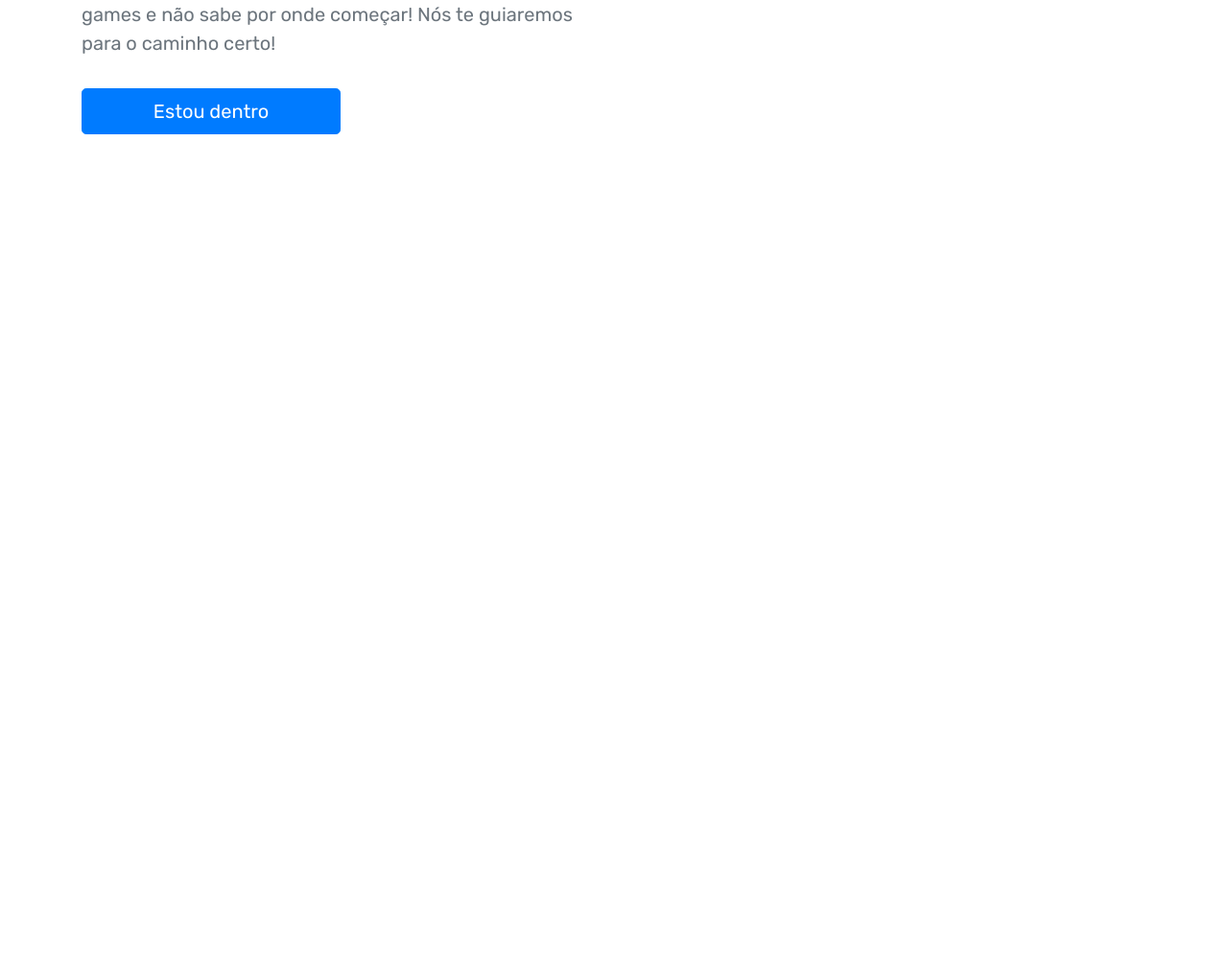
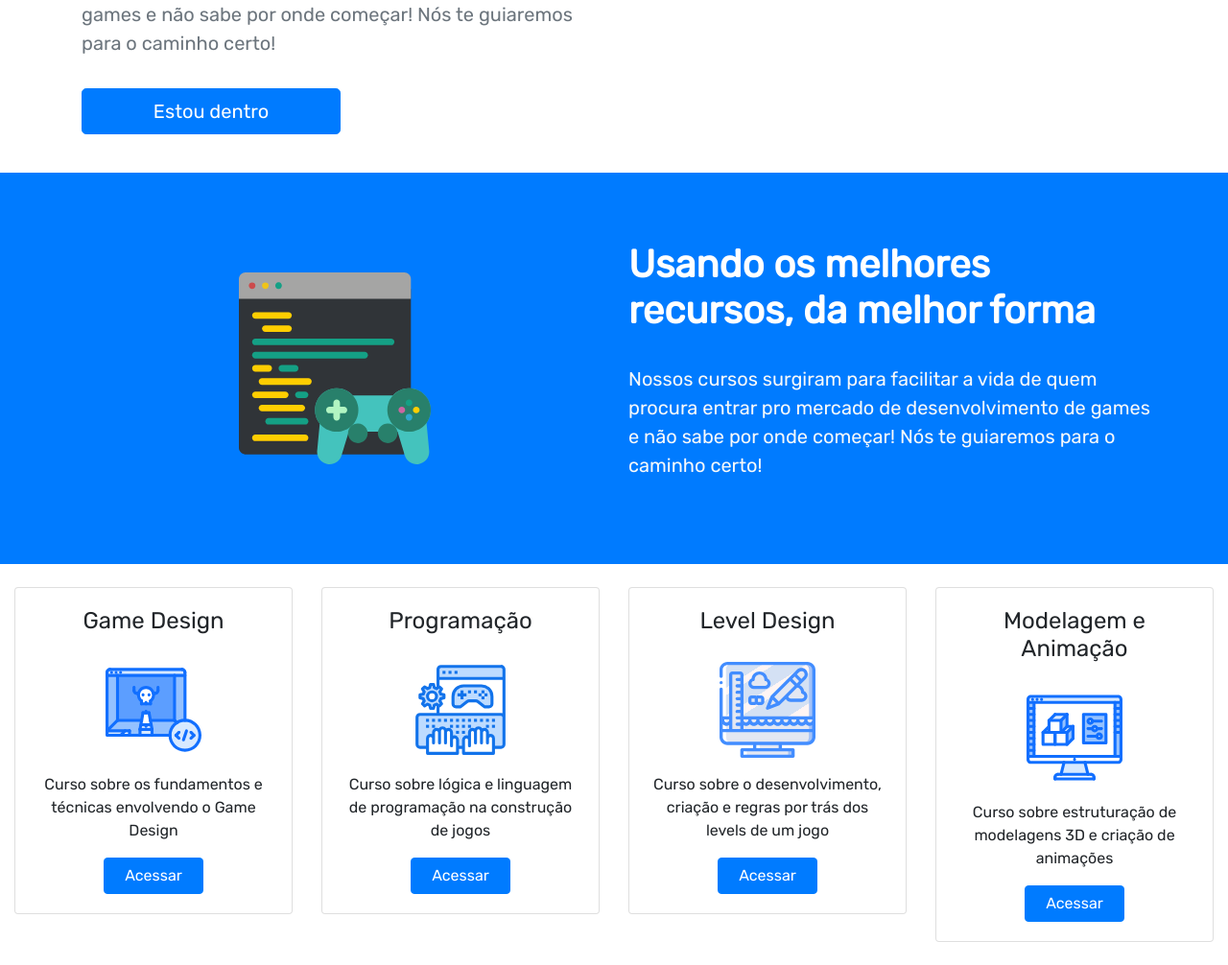
Before and after one commit to EriikGabriel/website-courses, a PHP site: page / in a window 1280 px wide. Shown: the part 430-1436 px from the top of the page at 96% size. Before the commit the page ends 570 px from the top, so only its background shows below. Run offline with PHP 8.4, Linux system fonts and the light colour scheme.

Commit message:
Second container and cards list

```diff
--- a/index.html
+++ b/index.html
@@ -51,7 +51,8 @@
     </div>
   </nav>
 
-  <div class="container" id="content" style="margin-top: 100px;">
+  <div id="content">
+    <div class="container" style="margin-top: 100px;">
       <div class="row">
         <div class="col-md-6 col-12 mr-5">
           <div class="h1 text-md-left text-center"><b>Aprendendo a criar seus proprios jogos, de maneira fácil, direta e sem enrolação!</b></div>
@@ -68,6 +69,70 @@
       </div>
     </div>
 
+    <div class="container-fluid bg-primary mt-4 d-flex justify-content-center align-items-center p-4">
+      <div class="row p-5">
+        <div class="col-md-6 mb-md-0 mb-4 col-12 d-flex justify-content-center align-items-center">
+          <img src="src/images/game-tech.svg" width="200" height="200">
+        </div>
+        <div class="col-md-6 col-12 d-flex flex-column justify-content-center align-items-center">
+          <div class="h1 text-md-left text-center text-white"><b>Usando os melhores recursos, da melhor forma</b></div>
+            <p class="lead text-md-left text-center text-white text-light mt-4">
+              Nossos cursos surgiram para facilitar a vida de quem
+              procura entrar pro mercado de desenvolvimento de games e não sabe por onde começar!
+              Nós te guiaremos para o caminho certo!
+            </p>
+        </div>
+      </div>
+    </div>
+
+    <div class="container-fluid mt-4">
+      <div class="row row-cols-1 row-cols-md-2 row-cols-xl-4">
+        <div class="col mb-4">
+          <div class="card">
+            <div class="card-body text-center">
+              <h4 class="card-title">Game Design</h4>
+              <img src="src/images/game-design.svg" class="my-3" width="100" height="100">
+              <p class="card-text">Curso sobre os fundamentos e técnicas envolvendo o Game Design</p>
+              <button type="button" class="btn btn-primary col-md-5 col-8">Acessar</button>
+            </div>
+          </div>
+        </div>
+        <div class="col mb-4">
+          <div class="card">
+            <div class="card-body text-center">
+              <h4 class="card-title">Programação</h4>
+              <img src="src/images/game-programmer.svg" class="my-3" width="100" height="100">
+              <p class="card-text">Curso sobre lógica e linguagem de programação na construção de jogos</p>
+              <button type="button" class="btn btn-primary col-md-5 col-8">Acessar</button>
+            </div>
+          </div>
+        </div>
+        <div class="col mb-4">
+          <div class="card">
+            <div class="card-body text-center">
+              <h4 class="card-title">Level Design</h4>
+              <img src="src/images/level-design.svg" class="my-3" width="100" height="100">
+              <p class="card-text">Curso sobre o desenvolvimento, criação e regras por trás dos levels de um jogo</p>
+              <button type="button" class="btn btn-primary col-md-5 col-8">Acessar</button>
+            </div>
+          </div>
+        </div>
+        <div class="col mb-4">
+          <div class="card">
+            <div class="card-body text-center">
+              <h4 class="card-title">Modelagem e Animação</h4>
+              <img src="src/images/3d-modeling.svg" class="my-3" width="100" height="100">
+              <p class="card-text">Curso sobre estruturação de modelagens 3D e criação de animações</p>
+              <button type="button" class="btn btn-primary col-md-5 col-8">Acessar</button>
+            </div>
+          </div>
+        </div>
+      </div>
+    </div>
+  </div>
+
+
+
   <script src="src/js/jquery-3.4.1.min.js"></script>
   <script src="src/js/bootstrap.js"></script>
   <script src="src/libs/iziToast/js/iziToast.js"></script>
--- a/src/css/style.css
+++ b/src/css/style.css
@@ -1,4 +1,8 @@
 @import url('https://fonts.googleapis.com/css?family=Rubik&display=swap');
+
+@media screen and (max-width: 1022px) {
+
+}
 
 html, body {
     font-family: 'Rubik', sans-serif;
```
Also changed, not shown: src/images/3d-modeling.svg (added), src/images/game-design.svg (added), src/images/game-programmer.svg (added), src/images/game-tech.svg (added), src/images/level-design.svg (added). Lines whose indentation alone changed are shown as unchanged.
